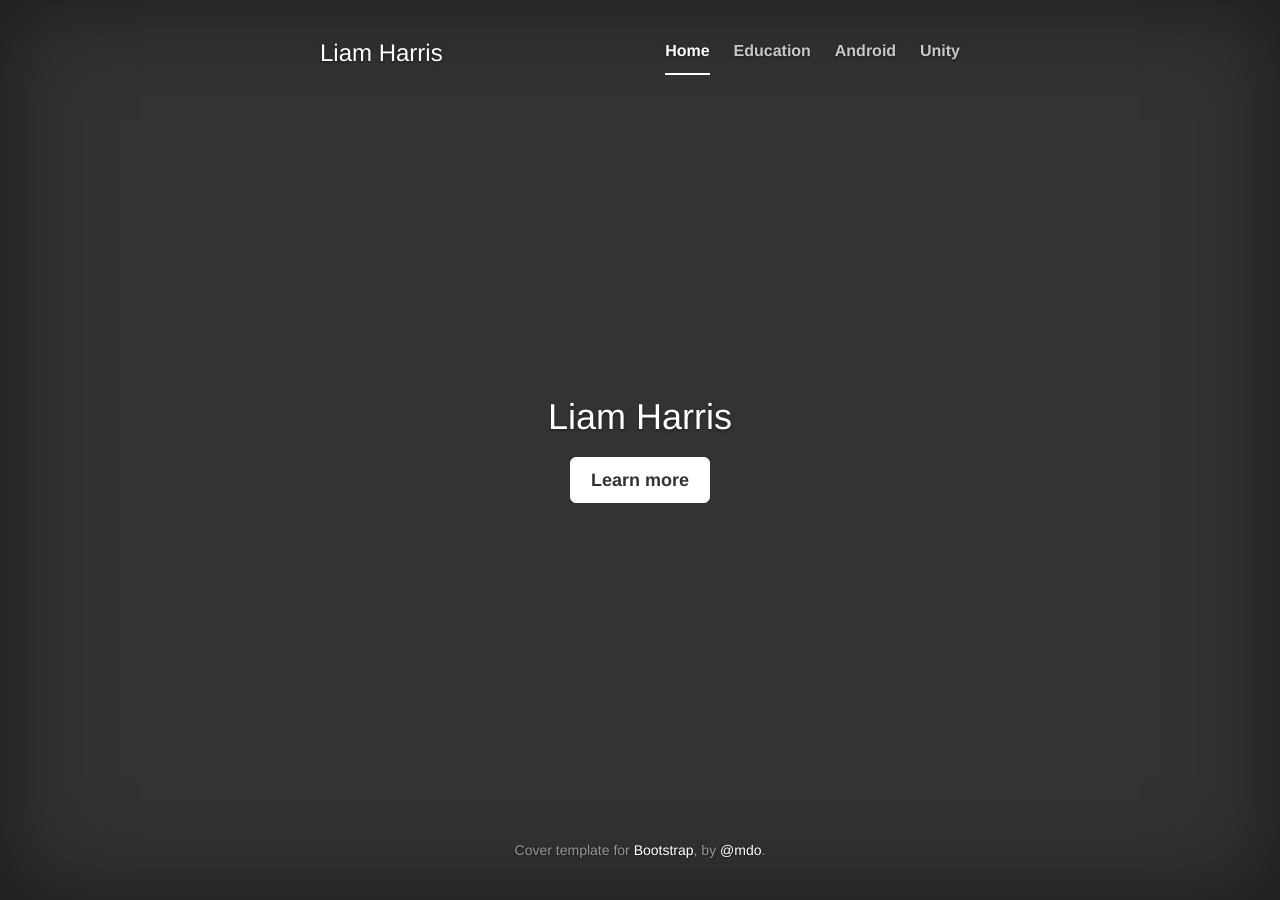
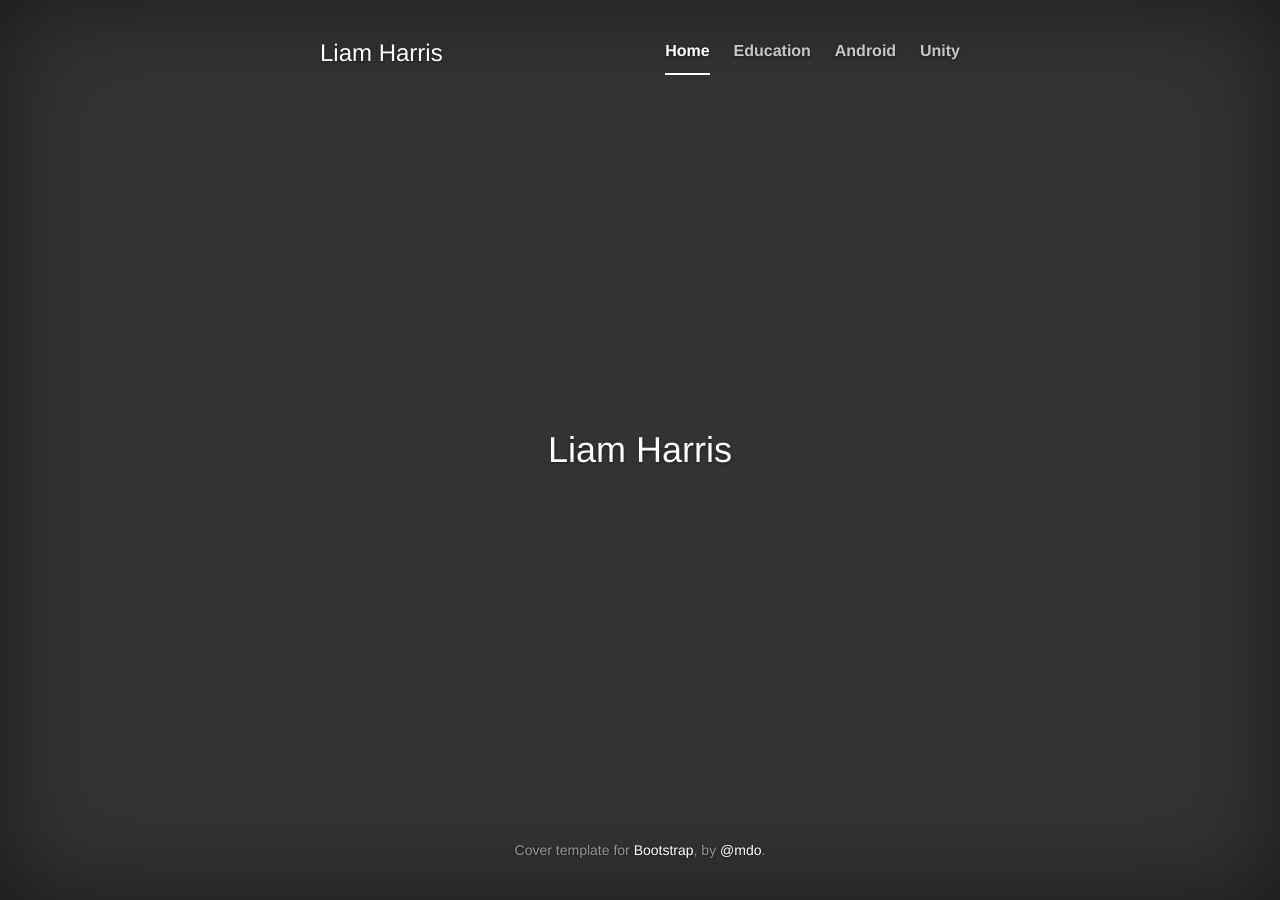
Before and after one commit to harrl7/harrl7.github.io, a Jekyll site: the page built from index.html, in a window 1280 px wide. Built offline with Jekyll 4.4.1, drawn with Linux system fonts in a browser that asks for light colours; nearby versions of some CDN libraries; library files that are not in the unit come from our copies.

Commit message:
Update index.html

```diff
--- a/index.html
+++ b/index.html
@@ -59,7 +59,6 @@ title: Liam Harris
 						<h1 class="cover-heading">Liam Harris</h1>
 						<p class="lead"></p>
 						<p class="lead">
-						<a href="/project1" class="btn btn-lg btn-default">Learn more</a>
 						</p>
 					</div>
 
```
